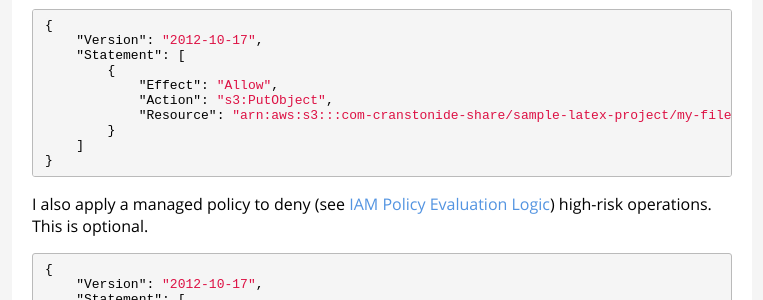
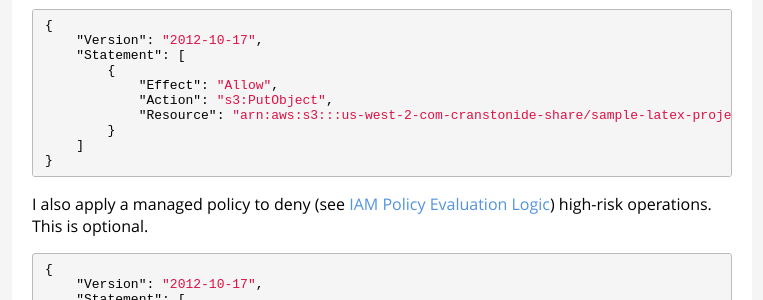
Before and after one commit to mide/mide.io, a Jekyll site: the page built from _posts/2017-03-04-automatic-publish-latex.md, in a window 1280 px wide and 900 px high, scrolled down 715 px. Shown: the part 152-452 px from the top of the window, without its empty margins (258-1021 px from the left). Built offline with Jekyll 4.4.1, drawn with Linux system fonts in a browser that asks for light colours; some web fonts are replaced; Markdown is read by kramdown in place of the engine named in the settings; the table of contents is made by our own code; some of the changed text lies outside the part shown.

Commit message:
Update buckets

```diff
--- a/_posts/2017-03-04-automatic-publish-latex.md
+++ b/_posts/2017-03-04-automatic-publish-latex.md
@@ -35,7 +35,7 @@
         {
             "Effect": "Allow",
             "Action": "s3:PutObject",
-            "Resource": "arn:aws:s3:::com-cranstonide-share/sample-latex-project/my-file-1.pdf"
+            "Resource": "arn:aws:s3:::us-west-2-com-cranstonide-share/sample-latex-project/my-file-1.pdf"
         }
     ]
 }
@@ -109,7 +109,7 @@
   provider: s3
   access_key_id: $AWS_KEY_ID # Use environment variables for security
   secret_access_key: $AWS_SECRET_KEY # Use environment variables for security
-  bucket: com-cranstonide-share # Your S3 bucket
+  bucket: us-west-2-com-cranstonide-share # Your S3 bucket
   skip_cleanup: true # Skip cleanup, or Travis will remove your .pdf files
   local_dir: output # The complete contents of this directory will be uploaded
   upload-dir: sample-latex-project # S3 bucket prefix (directory, no trailing slash)
```
